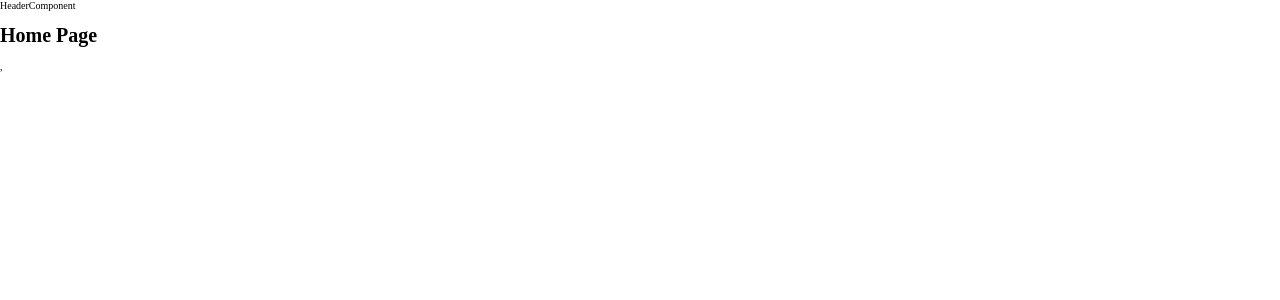
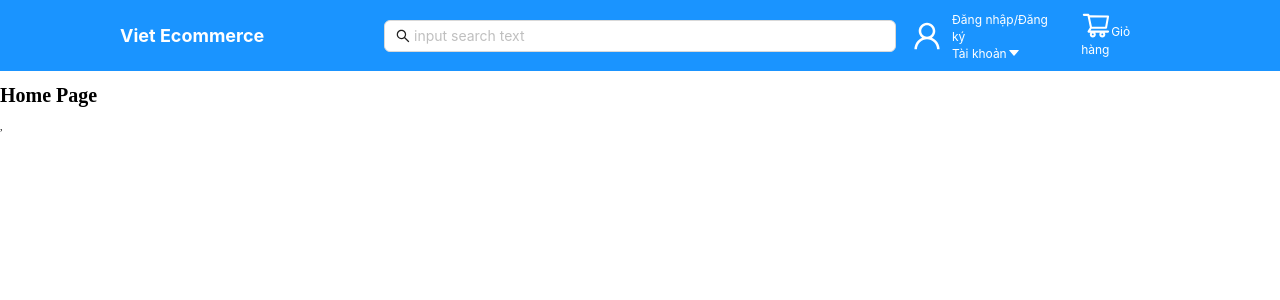
Before and after one commit to VietNguyenMobile/EcommerceMERN, a React (Create React App) app: page / in a window 1280 px wide. Shown: the top 300 px of the page. Built offline with nearby package versions, Linux system fonts and the light colour scheme.

Commit message:
MERN STACK - #3 Xây dựng UI cho phần Header - Lập trình thật dễ

```diff
--- a/src/components/HeaderComponent/HeaderComponent.jsx
+++ b/src/components/HeaderComponent/HeaderComponent.jsx
@@ -1,7 +1,54 @@
 import React from "react";
+import { Col } from "antd";
+import Search from "antd/lib/transfer/search";
+import {
+  WrapperHeader,
+  WrapperTextHeader,
+  WrapperHeaderAccount,
+  WrapperTextHeaderSmall,
+} from "./style";
+import {
+  UserOutlined,
+  CaretDownOutlined,
+  ShoppingCartOutlined,
+} from "@ant-design/icons";
 
 const HeaderComponent = () => {
-  return <div>HeaderComponent</div>;
+  return (
+    <div>
+      <WrapperHeader gutter={16}>
+        <Col span={6}>
+          <WrapperTextHeader>Viet Ecommerce</WrapperTextHeader>
+        </Col>
+        <Col span={12}>
+          <Search
+            placeholder="input search text"
+            allowClear
+            // onSearch={onSearch}
+            // style={{ width: 200 }}
+            // size="large"
+            enterButton
+          />
+        </Col>
+        <Col span={6} style={{ display: "flex", gap: "20px" }}>
+          <WrapperHeaderAccount>
+            <UserOutlined style={{ fontSize: "30px" }} />
+            <div>
+              <WrapperTextHeaderSmall>Đăng nhập/Đăng ký</WrapperTextHeaderSmall>
+              <div>
+                <WrapperTextHeaderSmall>Tài khoản</WrapperTextHeaderSmall>
+                <CaretDownOutlined />
+              </div>
+            </div>
+          </WrapperHeaderAccount>
+          <div>
+            <ShoppingCartOutlined style={{ fontSize: "30px", color: "#fff" }} />
+            <WrapperTextHeaderSmall>Giỏ hàng</WrapperTextHeaderSmall>
+          </div>
+        </Col>
+      </WrapperHeader>
+    </div>
+  );
 };
 
 export default HeaderComponent;
--- /dev/null
+++ b/src/components/HeaderComponent/style.js
@@ -0,0 +1,28 @@
+import { Row } from "antd";
+import styled from "styled-components";
+
+export const WrapperHeader = styled(Row)`
+  background-color: rgb(26, 148, 255);
+  padding: 10px 120px;
+  align-items: center;
+`;
+
+export const WrapperTextHeader = styled.span`
+  color: white;
+  font-size: 18px;
+  font-weight: bold;
+  text-align: left;
+`;
+
+export const WrapperHeaderAccount = styled.div`
+  display: flex;
+  align-items: center;
+  color: white;
+  gap: 10px;
+  fontsize: 18px;
+`;
+
+export const WrapperTextHeaderSmall = styled.span`
+  color: white;
+  font-size: 12px;
+`;
```
